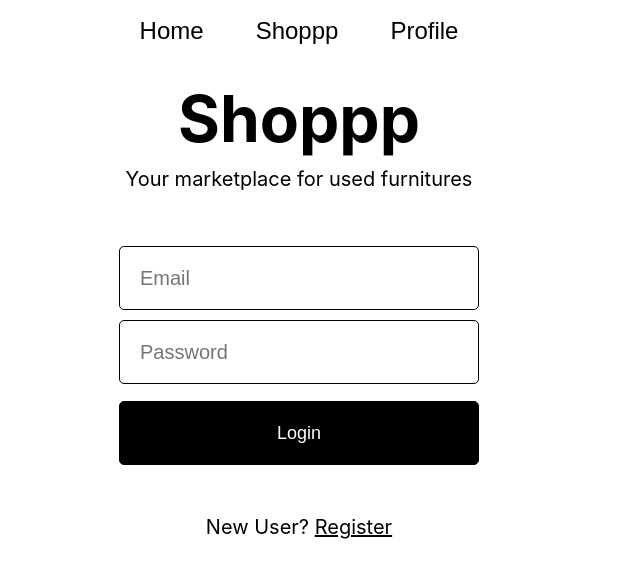
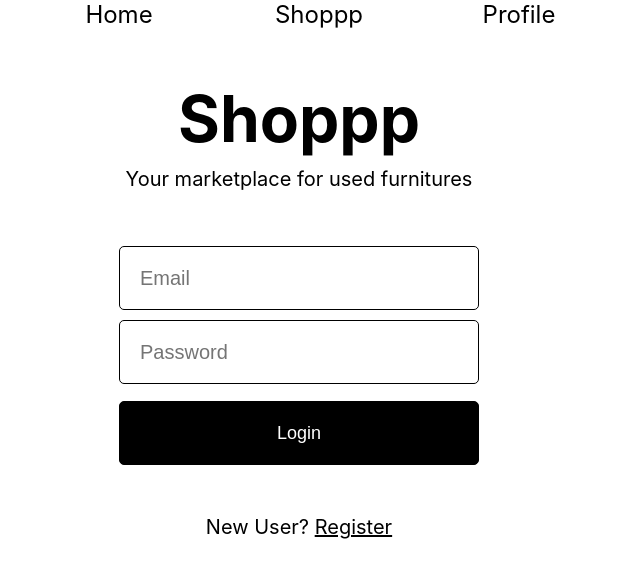
Before and after one commit to aldrinbasa/shoppp, a React (Create React App) app: page / in a window 1280 px wide. Shown: the top 578 px of the page, without its empty margins (341-981 px from the left). Built offline with nearby package versions, Linux system fonts and the light colour scheme; the HTML template or start-up script is replaced by a standard one.

Commit message:
Fixed navigation bar spacing and animation

```diff
--- a/src/components/home/NavigationBar/NavigationBar.js
+++ b/src/components/home/NavigationBar/NavigationBar.js
@@ -7,13 +7,13 @@ const NavigationBar = () => {
       <div className={navBarStyles.table}>
         <ul>
           <li>
-            <button>Home</button>
+            <a href="/#">Home</a>
           </li>
           <li>
-            <button>Shoppp</button>
+            <a href="/#">Shoppp</a>
           </li>
           <li>
-            <button>Profile</button>
+            <a href="/#">Profile</a>
           </li>
         </ul>
       </div>
--- a/src/components/home/NavigationBar/NavigationBar.module.css
+++ b/src/components/home/NavigationBar/NavigationBar.module.css
@@ -4,29 +4,39 @@
 }
 
 .nav_bar ul {
-    padding: 0;
+    margin: 0;
     list-style: none;
 }
 
 .nav_bar li {
+    padding: 0;
     display: inline;
-    margin: 0 20px;
+    margin: 0;
+
 }
 
-.nav_bar button {
+.nav_bar a {
+    display: inline-block;
     font-size: 24px;
-    background: transparent;
-    box-shadow: 0px 0px 0px transparent;
-    border: 0px solid transparent;
-    text-shadow: 0px 0px 0px transparent;
+    text-decoration: none;
+    text-align: center;
+    width: 200px;
+    height: 40px;
+
+    background: white;
+    color: black;
+    transition: all 0.5s ease-in;
 }
 
-.nav_bar button:hover {
-    background-color: #3e8e41;
+.nav_bar a:hover {
+    background-color: black;
     color: white;
+
+    transition: all 0.5s ease-in;
 }
 
 .table {
     display: table;
     margin: 0 auto;
+    padding: 0;
 }
```
